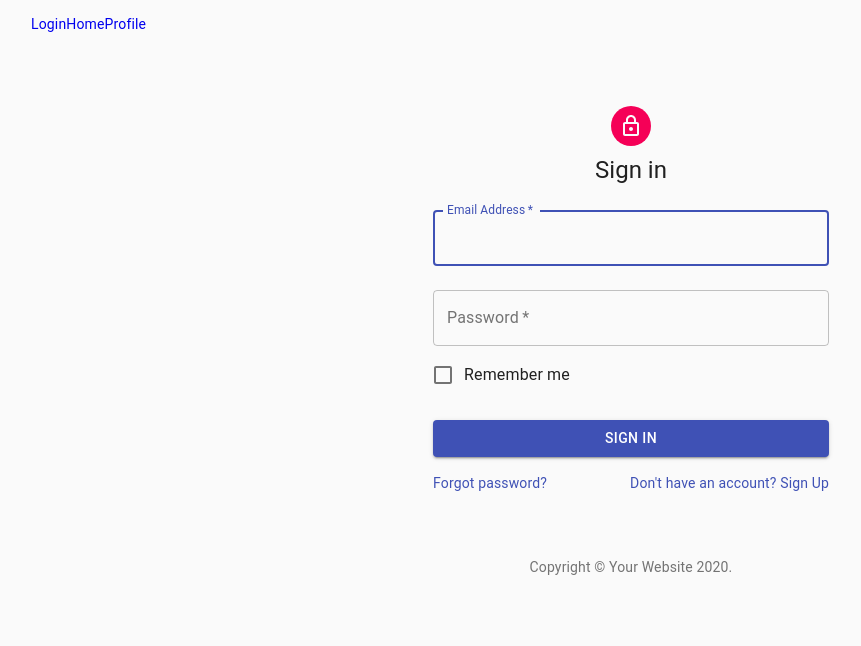
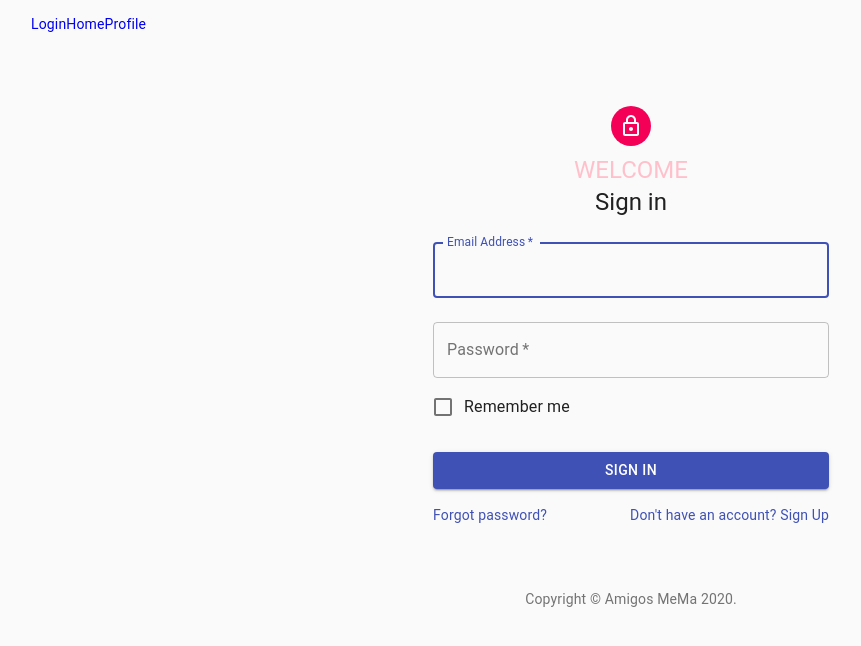
Before and after one commit to picowithleo/amigos-mema, a React (Create React App) app: page /login in a window 1280 px wide. Shown: the top 646 px of the page, without its empty margins (9-870 px from the left). Built offline with nearby package versions, Linux system fonts and the light colour scheme.

Commit message:
modified login title

```diff
--- a/src/auth/Login.js
+++ b/src/auth/Login.js
@@ -26,8 +26,8 @@ function Copyright() {
   return (
     <Typography variant="body2" color="textSecondary" align="center">
       {'Copyright © '}
-      <Link color="inherit" href="https://material-ui.com/">
-        Your Website
+      <Link color="inherit" href="https://material-uihttps://trello.com/b/eSyuGWjB/amigos-mema-app.com/">
+        Amigos MeMa
       </Link>{' '}
       {new Date().getFullYear()}
       {'.'}
@@ -53,6 +53,9 @@ const useStyles = makeStyles((theme) => ({
   submit: {
     margin: theme.spacing(3, 0, 2),
   },
+  welcome: {
+      color: 'pink',
+  }
 }));
 
 const Login = props => {
@@ -67,6 +70,9 @@ const Login = props => {
         <Avatar className={classes.avatar}>
           <LockOutlinedIcon />
         </Avatar>
+        <Typography className={classes.welcome} component="h1" variant="h5">
+          WELCOME
+        </Typography>
         <Typography component="h1" variant="h5">
           Sign in
         </Typography>
```
